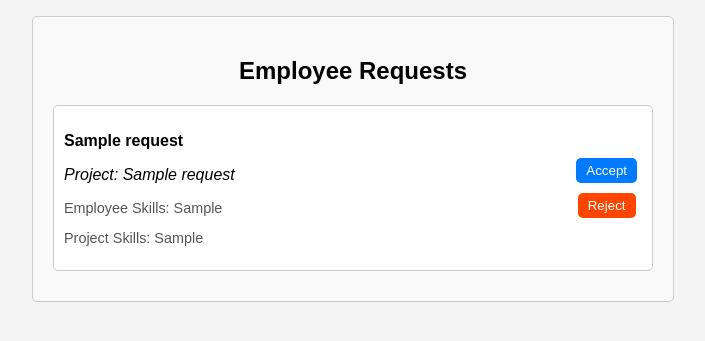
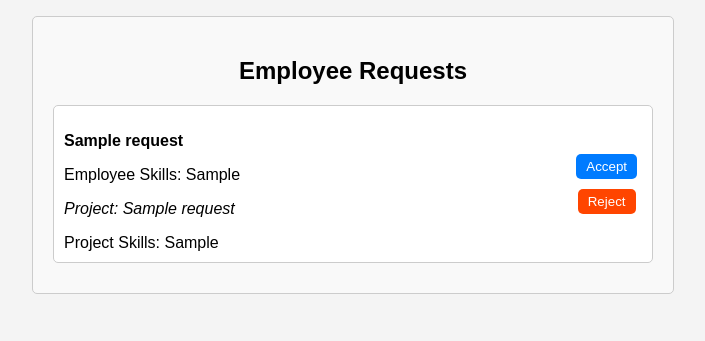
Before and after one commit to KeerthanaKalburgi/flask_app, a Flask app: template my_flask_app/templates/request.html in a window 1280 px wide. Shown: the part 137-478 px from the top of the page, without its empty margins (287-992 px from the left). Run offline with Flask 3, Linux system fonts and the light colour scheme; the template is opened without the code that fills it: most values are stand-ins (such as "Sample title", 1, 10 or a date in 2020).

Commit message:
Update request.html

```diff
--- a/my_flask_app/templates/request.html
+++ b/my_flask_app/templates/request.html
@@ -110,9 +110,9 @@
         <div class="request-info">
             <div>
                 <p class="employee-name">{{ request.ename }}</p>
+                <span>Employee Skills: {{ request.emp_skills }}</span>
                 <p class="project-name">Project: {{ request.pname }}</p>
-                <p class="employee-skill">Employee Skills: {{ request.emp_skills }}</p>
-                <p class="employee-skill">Project Skills: {{ request.project_skills }}</p>
+                <span>Project Skills: {{ request.project_skills }}</span>
             </div>
             <div class="actions">
                 <form action="{{ url_for('emp_accept') }}" method="POST">
```
